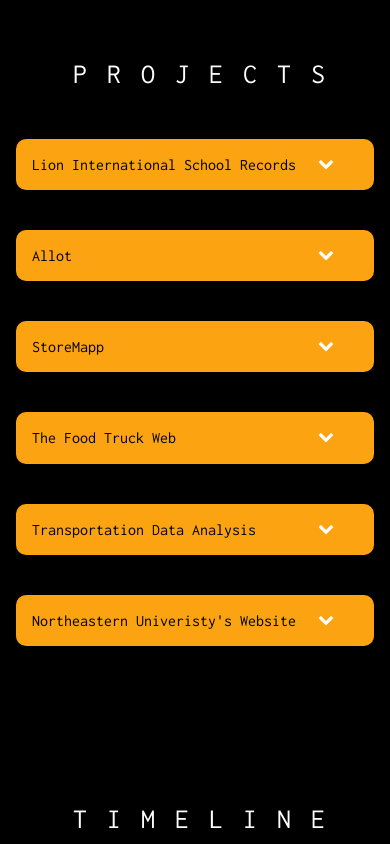
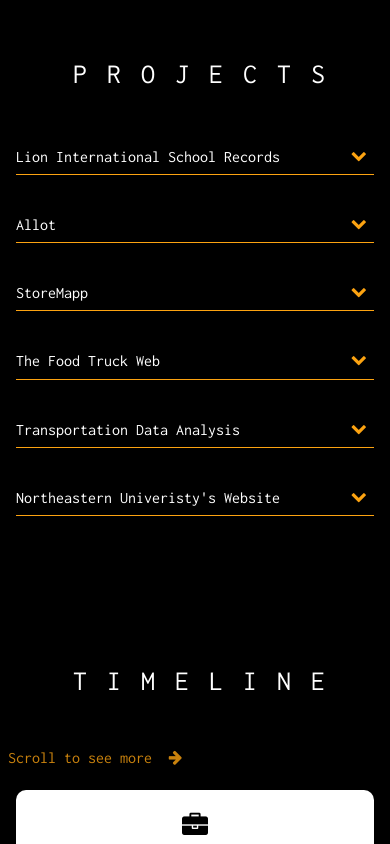
Before and after one commit to PrachiSharmaCode/PrachiSharma, a React (Create React App) app: page / in a window 390 px wide. Shown: the part 1900-2744 px from the top of the page. Built offline with nearby package versions, Linux system fonts and the light colour scheme; a web font is replaced by a local one.

Commit message:
project Update portfolio

```diff
--- a/src/components/Header/header.css
+++ b/src/components/Header/header.css
@@ -60,6 +60,8 @@
   }
   .navbar-collapse{
     justify-content: left !important;
+    transition: height 0.3s ease-in-out !important;
+    will-change: height;
   }
 
   .nav-link{
--- a/src/components/contact/contact.css
+++ b/src/components/contact/contact.css
@@ -15,7 +15,7 @@
   font-size: 40px;
   font-weight: bolder;
   text-align: left;
-  text-shadow: 0px 4px 7px rgba(0,0,0,0.2);
+  text-shadow: 0px 2px 2px rgba(0,0,0,0.2);
 
 }
 
--- a/src/components/projects/projects.css
+++ b/src/components/projects/projects.css
@@ -121,8 +121,6 @@
 
 
 
-
-
 @media (max-width: 1050px) {
 
   .project-box {
@@ -212,8 +210,8 @@
 
   .project-arrow {
     position: absolute;
-    right: 2.5em;
-    color: var(--light-color);
+    right: 2%;
+    color: var(--accent-check);
     transition: transform 0.3s ease-in-out;
   }
 
@@ -235,18 +233,26 @@
   .accordian-project-link{
     color: var(--accent-check);
     position: absolute;
-    bottom: 40px;
+    bottom: 30px;
   }
+
+  .accordion-collapse {
+    transition: height 0.3s ease-in-out !important;
+    will-change: height;
+  }
+
 
   .accordian-project-tech{
     font-weight: bold;
     position: absolute;
-    bottom: 15px;
+    bottom: 10px;
   }
 
   .accordian-container {
-    padding: 1em !important;
+    /* padding: 1em !important; */
+    margin: 1em;
     box-sizing: border-box;
+    border-bottom: 1px solid var(--accent-check);
   }
 
   .accordion-header {
@@ -256,12 +262,12 @@
 
   .accordion-button {
     width: 100%;
-    padding: 1em !important;
+    padding: 0.5em 0 0 0 !important;
     border: none;
     border-radius: 10px !important;
     text-align: left;
-    background-color: var(--accent-check);
-    color: var(--dark-color);
+    background-color: transparent;
+    color: var(--light-color);
   }
 
   .accordion-body {
@@ -272,9 +278,9 @@
     flex-direction: column;
     gap: 10px;
     border-radius: 10px;
-    border-bottom: 10px solid var(--accent-check);
-    height: 250px;
+    height: 260px;
     transition: max-height 3s ease-in-out !important;
+    margin: 1em;
   }
 
   .card {
--- a/src/index.css
+++ b/src/index.css
@@ -1,6 +1,7 @@
 @import url('https://fonts.googleapis.com/css2?family=Baskervville+SC&family=Inconsolata:wght@200..900&family=Merriweather:ital,wght@0,300;0,400;0,700;0,900;1,300;1,400;1,700;1,900&family=Mulish:ital,wght@0,200..1000;1,200..1000&display=swap');
 
 :root {
+  color-scheme: light;
   --accent-check: #fca311;
   --dark-color: #000;
   --light-color: #fff;
```
Also changed, not shown: src/images/logo.jpg (added), 7 other files (tests, documents, lock files or other folders).
